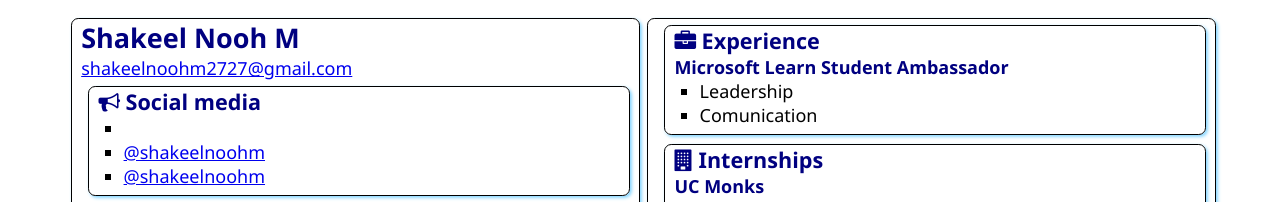
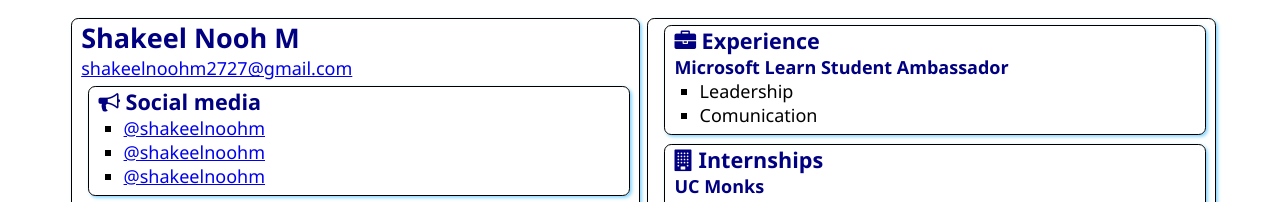
Before and after one commit to shakeelnoohm/SATechnicalOnboarding, a plain HTML site: page src/index.html in a window 1280 px wide. Shown: the top 202 px of the page. Drawn offline with Linux system fonts and the light colour scheme.

Commit message:
Resume Updated

```diff
--- a/src/index.html
+++ b/src/index.html
@@ -13,7 +13,7 @@
     <main>
         <article class="box">
             <h1>Shakeel Nooh M</h1>
-            <div><a href="mailto:your.email@example.com">shakeelnoohm2727@gmail.com</a></div>
+            <div><a href="mailto:shakeelnoohm2727@gmail.com">shakeelnoohm2727@gmail.com</a></div>
 
             <section class="box">
                 <h2>
@@ -21,9 +21,9 @@
                     Social media
                 </h2>
                 <ul>
-                    <li><a href="https://github.com/<handle>"@shakeelnoohm</a></li>
-                    <li><a href="https://linkedin.com/in/<handle>">@shakeelnoohm</a></li>
-                    <li><a href="https://twitter.com/<handle>">@shakeelnoohm</a></li>
+                    <li><a href="https://github.com/shakeelnoohm">@shakeelnoohm</a></li>
+                    <li><a href="https://linkedin.com/in/shakeelnoohm">@shakeelnoohm</a></li>
+                    <li><a href="https://twitter.com/shakeelnoohm">@shakeelnoohm</a></li>
                 </ul>
             </section>
 
```
